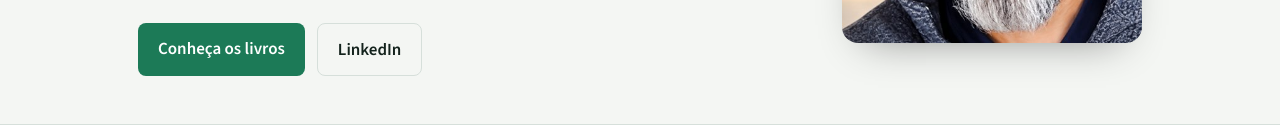
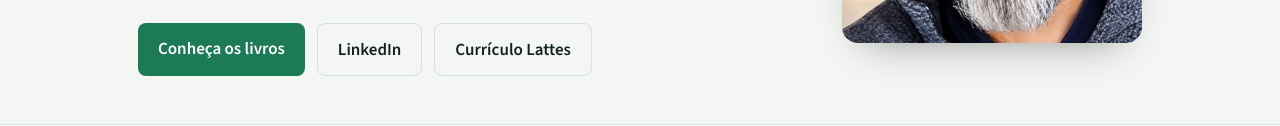
Before and after one commit to Vetore/portfolio, a plain HTML site: page index.html in a window 1280 px wide. Shown: the part 489-615 px from the top of the page. Drawn offline with nearby package versions, Linux system fonts and the light colour scheme.

Commit message:
Adiciona link do Currículo Lattes
Co-Authored-By: Claude Sonnet 5.5 <noreply@anthropic.com>
Claude-Session: https://claude.ai/code/session_01TUBCuAH1UYuDfwgebocmH9

```diff
--- a/index.html
+++ b/index.html
@@ -139,6 +139,7 @@ footer{border-top:1px solid var(--rule);padding-block:24px;font-size:14px;color:
     <div class="btns">
       <a class="btn" href="https://vetore.github.io/">Conheça os livros</a>
       <a class="btn ghost" href="https://www.linkedin.com/in/amauri-vetore-21a4123a/" target="_blank" rel="noopener">LinkedIn</a>
+      <a class="btn ghost" href="http://lattes.cnpq.br/5313092302569114" target="_blank" rel="noopener">Currículo Lattes</a>
     </div>
   </div>
   <img class="photo" src="autor.jpg" alt="Foto de Amauri Vetore" width="480" height="624" fetchpriority="high">
@@ -234,6 +235,7 @@ footer{border-top:1px solid var(--rule);padding-block:24px;font-size:14px;color:
       <a class="btn ghost" href="https://x.com/AmauriVetoreEdu" target="_blank" rel="noopener">X</a>
       <a class="btn ghost" href="https://www.instagram.com/amauri_vetore/" target="_blank" rel="noopener">Instagram</a>
       <a class="btn ghost" href="https://github.com/Vetore" target="_blank" rel="noopener">GitHub</a>
+      <a class="btn ghost" href="http://lattes.cnpq.br/5313092302569114" target="_blank" rel="noopener">Currículo Lattes</a>
     </div>
   </div>
 </div></section>
```
